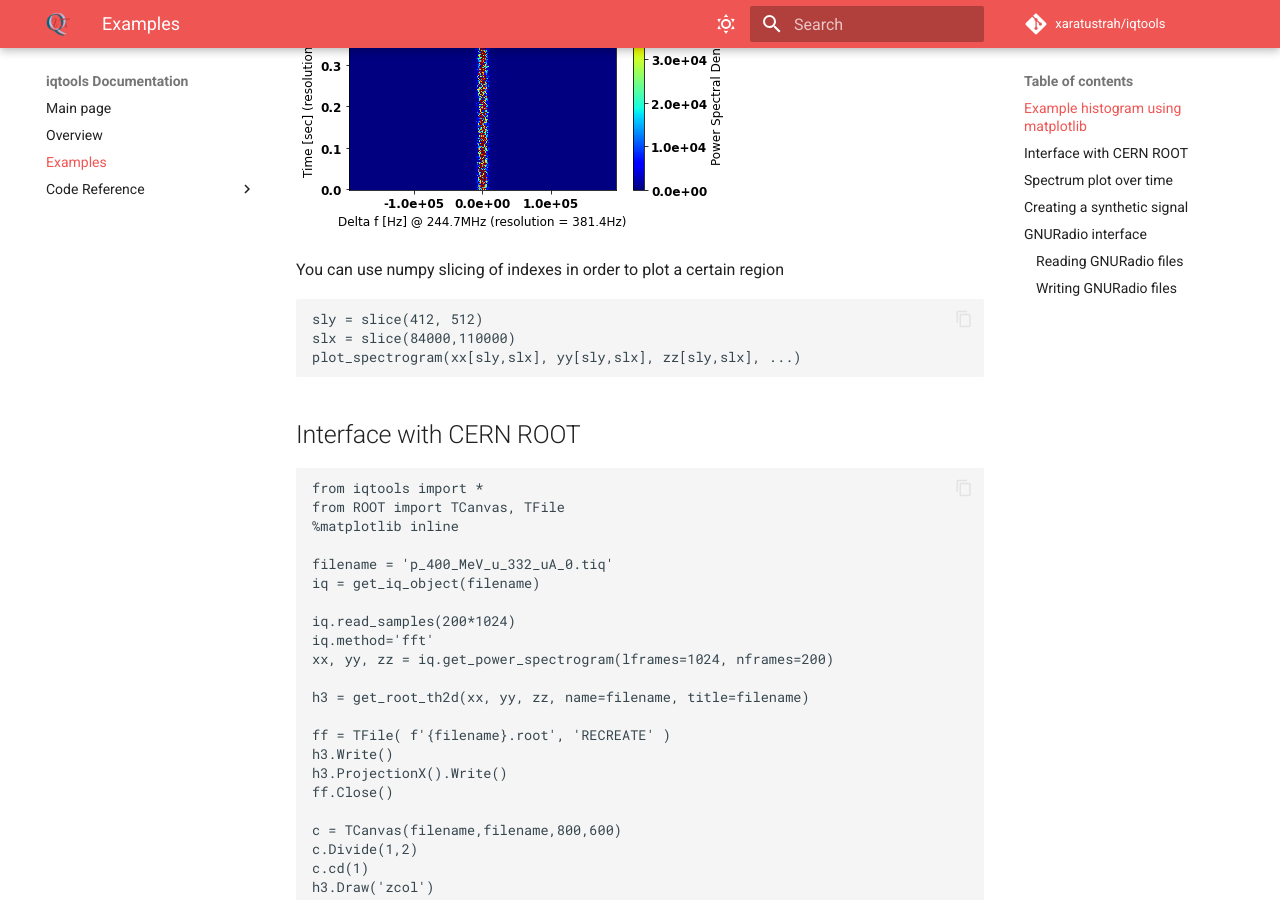
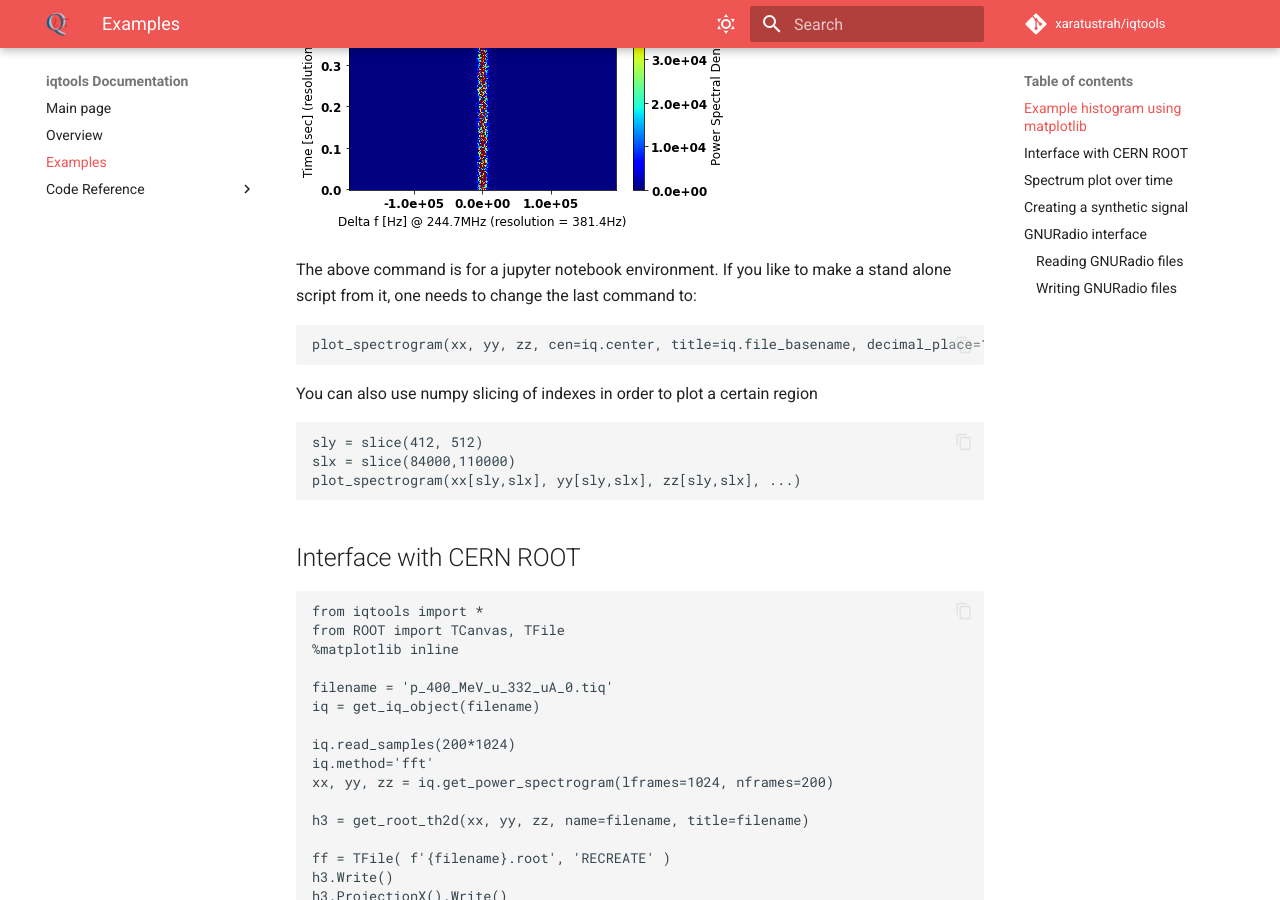
Before and after one commit to xaratustrah/iqtools, an MkDocs documentation site: the page built from docs/examples.md, in a window 1280 px wide and 900 px high, scrolled down 765 px. Built offline with MkDocs 1.6.1 and Material for MkDocs 9.7.7, drawn with Linux system fonts in a browser that asks for light colours; comment, search, counter and statistics services are not loaded.

Commit message:
updated example file

````diff
--- a/docs/examples.md
+++ b/docs/examples.md
@@ -28,7 +28,13 @@ plot_spectrogram(xx, yy, zz, cen=iq.center, title=iq.file_basename, decimal_plac
 ```
 ![](img/histo.png)
 
-You can use numpy slicing of indexes in order to plot a certain region
+The above command is for a jupyter notebook environment. If you like to make a stand alone script from it, one needs to change the last command to:
+
+```
+plot_spectrogram(xx, yy, zz, cen=iq.center, title=iq.file_basename, decimal_place=1, zzmin=0, zzmax=50000, cmap=cm.jet, filename='myfile')
+```
+
+You can also use numpy slicing of indexes in order to plot a certain region
 
 ```
 sly = slice(412, 512)
````
